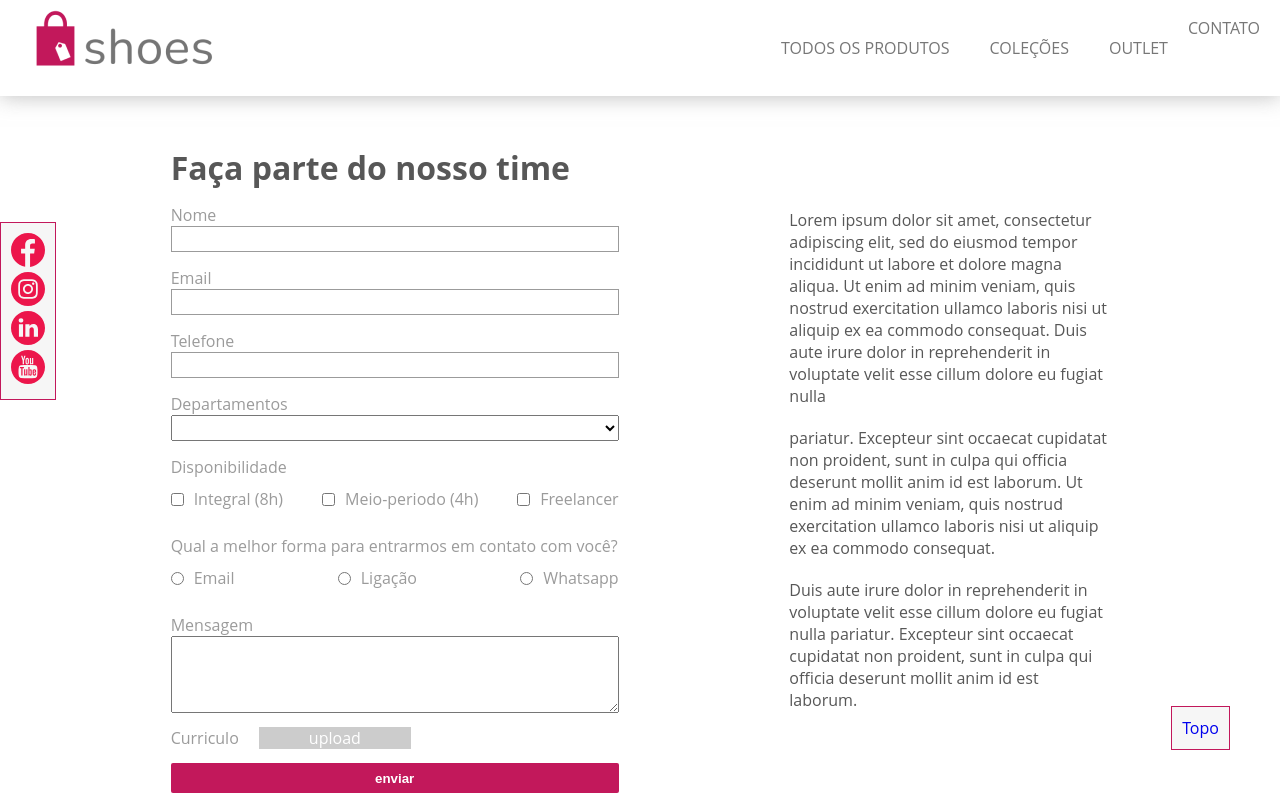
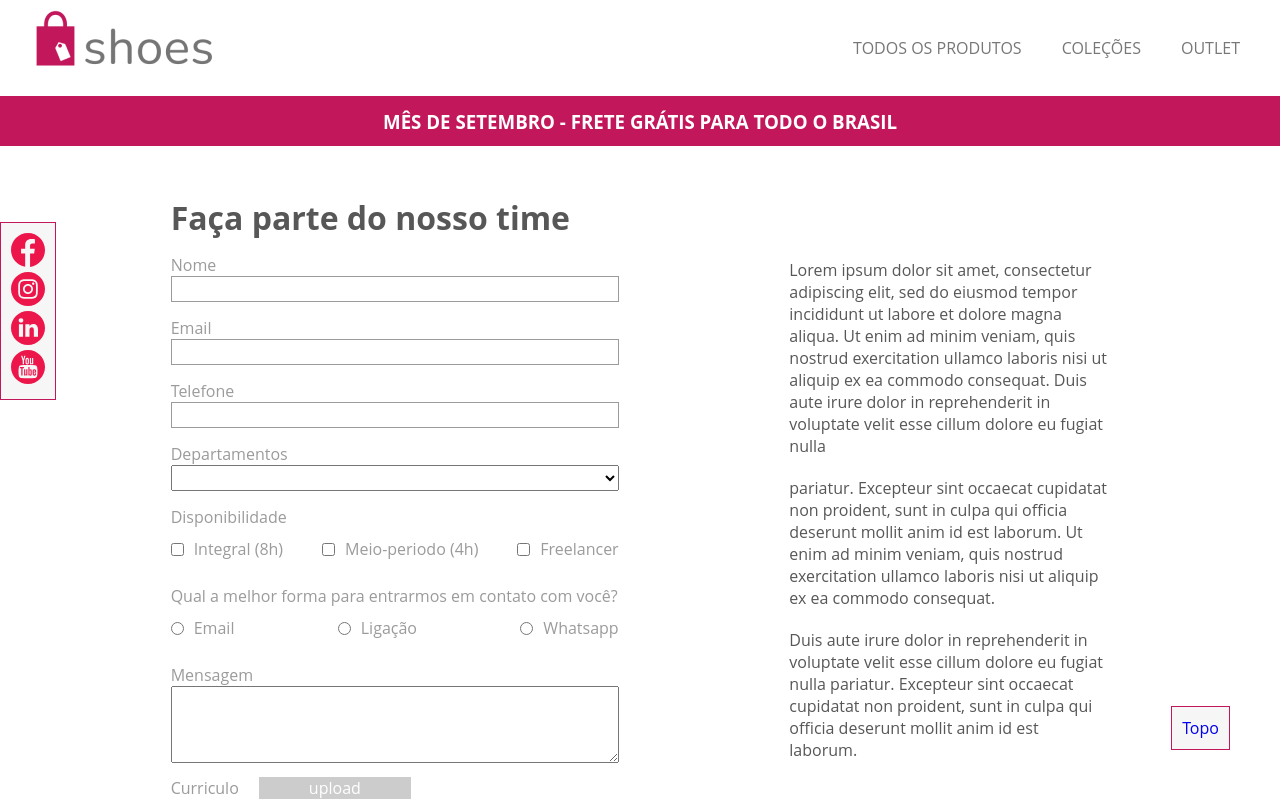
Before and after one commit to LucasTI79/digitalhouse, a plain HTML site: page modulo 4 - Como funciona a web/aula 16 - Organizando e animando elementos/exemplos/index.html in a window 1280 px wide. Shown: the top 802 px of the page. Drawn offline with Linux system fonts and the light colour scheme.

Commit message:
adicionando resolução do exercicio da faixa

```diff
--- a/modulo 4 - Como funciona a web/aula 16 - Organizando e animando elementos/exemplos/css/style.css
+++ b/modulo 4 - Como funciona a web/aula 16 - Organizando e animando elementos/exemplos/css/style.css
@@ -20,6 +20,7 @@ a {
 
 body {
   font-family: 'Open Sans', -apple-system, BlinkMacSystemFont, 'Segoe UI', Roboto, Oxygen, Ubuntu, Cantarell, 'Helvetica Neue', sans-serif;
+  position: relative;
 }
 
 /* Header */
@@ -30,6 +31,7 @@ header {
   justify-content: space-between;
 
   box-shadow: 0px 1px 20px rgba(159, 159, 159, 0.65);
+  background-color: white;
   height: 12vh;
   padding: 0 20px;
 }
@@ -40,6 +42,23 @@ header nav ul {
 
 header nav ul li {
   padding: 20px;
+}
+
+#faixa {
+  position: sticky;
+  height: 50px;
+  top: 0;
+  z-index: 15;
+  background-color: #C2185B;
+
+  display: flex;
+  justify-content: center;
+  align-items: center;
+}
+
+#faixa h3 {
+  color: white;
+  z-index: 1;
 }
 
 .navegacao a {
--- a/modulo 4 - Como funciona a web/aula 16 - Organizando e animando elementos/exemplos/index.html
+++ b/modulo 4 - Como funciona a web/aula 16 - Organizando e animando elementos/exemplos/index.html
@@ -45,16 +45,17 @@
           </li>
         </a>
 
-        <a href="#logo_footer">Contato</a>
-
       </ul>
 
     </nav>
   </header>
-
+  <div id="faixa">
+    <h3>MÊS DE SETEMBRO - FRETE GRÁTIS PARA TODO O BRASIL</h3>
+  </div>
   <!-- Conteúdo principal do site -->
 
   <main>
+
 
     <!-- Formulario que ficará do lado esquerdo -->
 
```
